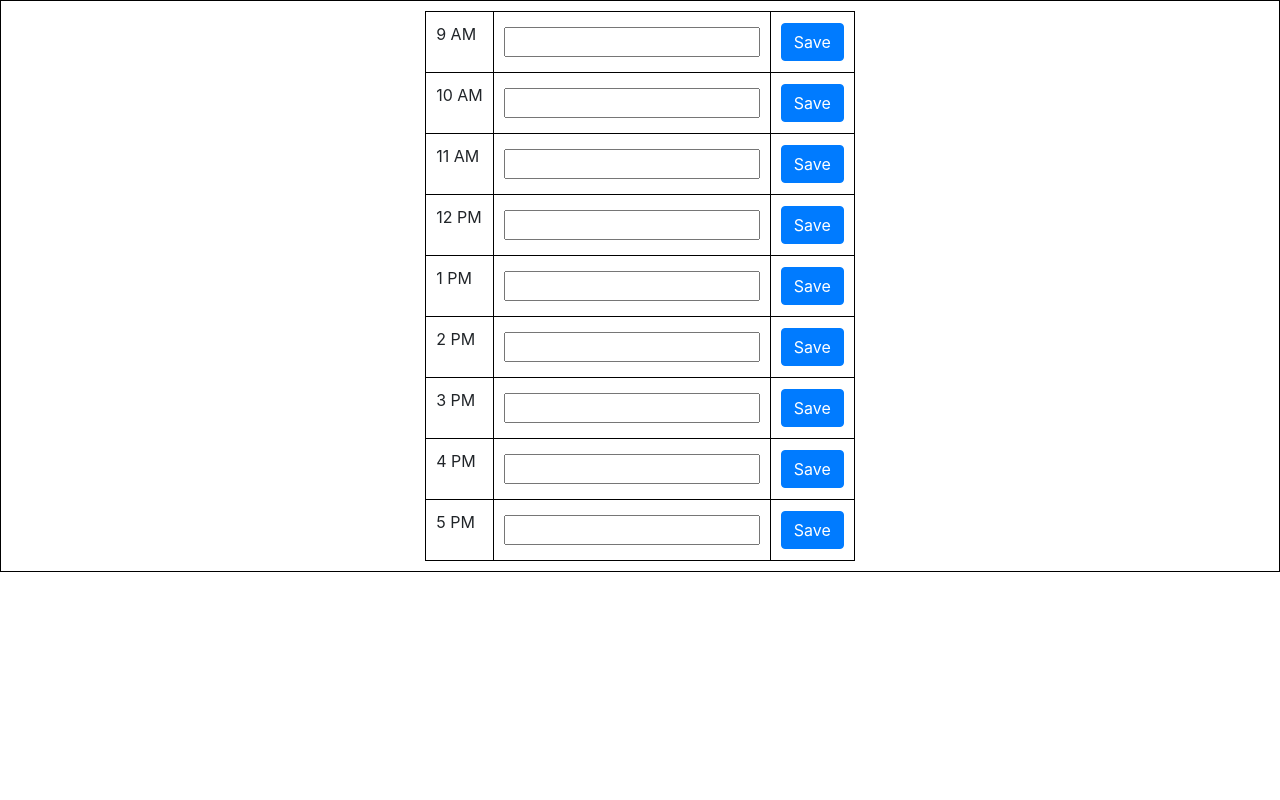
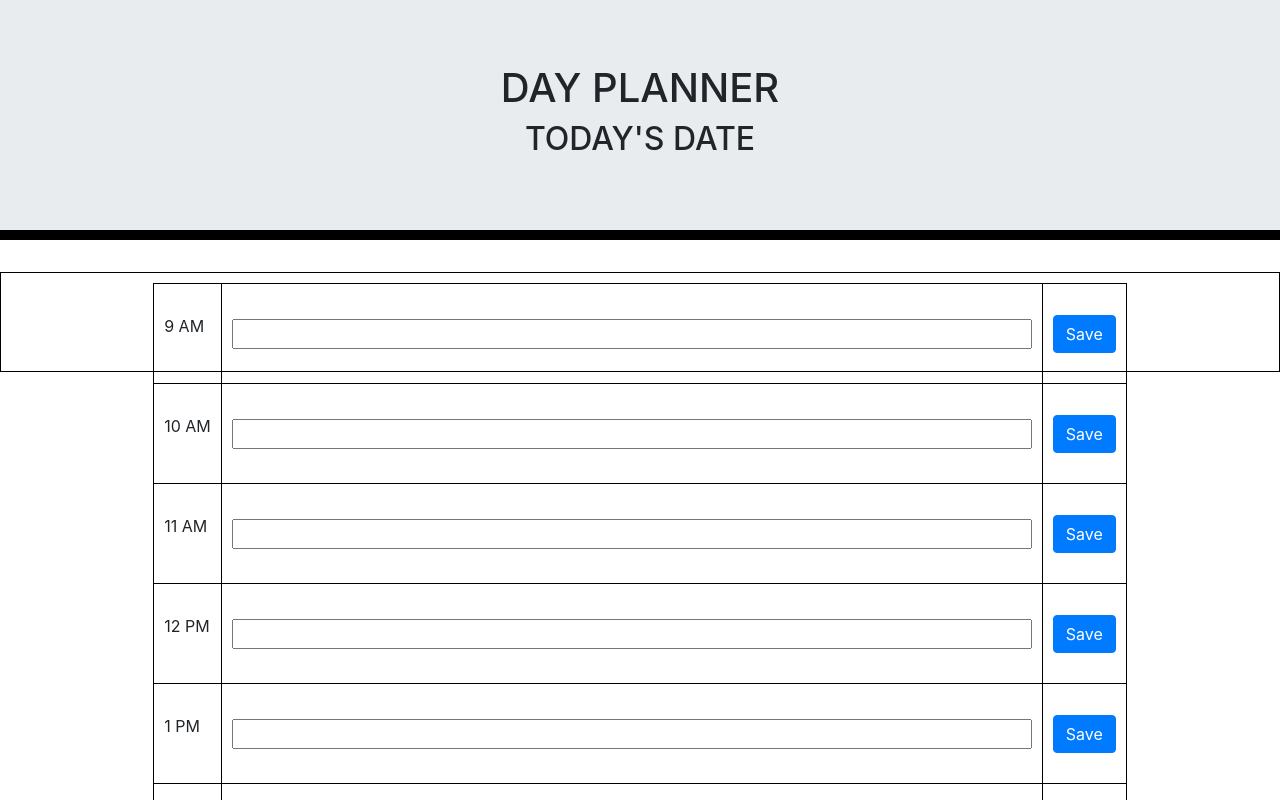
Before and after one commit to FlashOTFR/Homework5, a plain HTML site: page index.html in a window 1280 px wide. Shown: the top 800 px of the page. Drawn offline with nearby package versions, Linux system fonts and the light colour scheme.

Commit message:
more complete html and css

```diff
--- a/index.html
+++ b/index.html
@@ -16,13 +16,24 @@
 
 <body>
 
+<header class='jumbotron jumbotron-fluid'>
+    <h1 id='announce'>DAY PLANNER</h1>
+
+    <h2 id='announce'>TODAY'S DATE</h2>
+
+
+</header>
+
+
+
+<container>
     <table id='main'>
         <tr>
             <td>
                 <p>9 AM</p>
             </td>
 
-            <td>
+            <td class='text'>
                 <input type='text'>
             </td>
 
@@ -151,6 +162,9 @@
             </td>
 
         </tr>
+    </table>
+</container>
+
 
 
 
--- a/style.css
+++ b/style.css
@@ -1,9 +1,26 @@
-table, th, td {
+table, th, td, tr {
     border: 1px solid black;
     padding: 10px;
+    height: 100px;
 }
 
 #main {
     display: flex;
     justify-content: center;
 }
+
+#announce {
+
+    display: flex;
+    justify-content: center;
+
+}
+
+
+input {
+    width: 800px;
+}
+
+header {
+    border-bottom: 10px solid black;
+}
```
